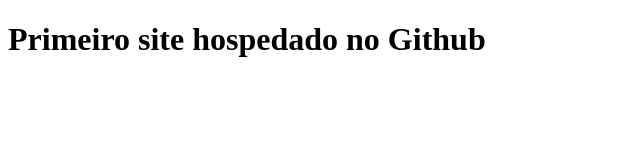
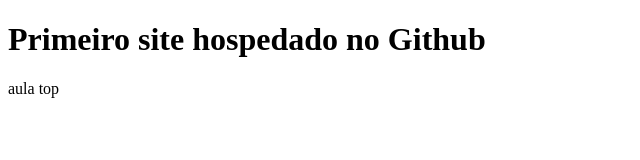
Before and after one commit to yasminnlima/primeiro_site, a plain HTML site: page index.html in a window 1280 px wide. Shown: the full height of the page, 0-640 px from the left. Drawn offline with Linux system fonts and the light colour scheme.

Commit message:
primeiro parágrafo

```diff
--- a/index.html
+++ b/index.html
@@ -8,5 +8,8 @@
 </head>
 <body>
     <h1>Primeiro site hospedado no Github</h1>
+    <p>
+        aula top
+    </p>
 </body>
 </html>
```
